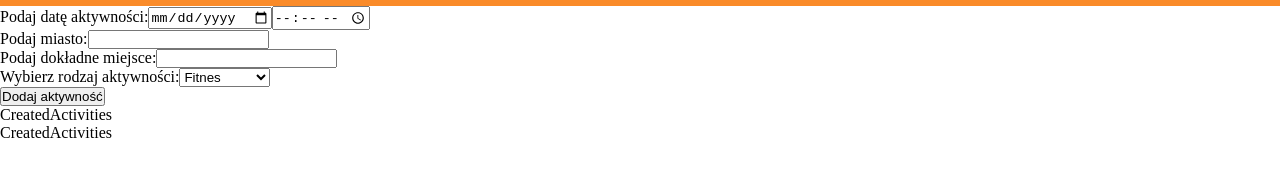
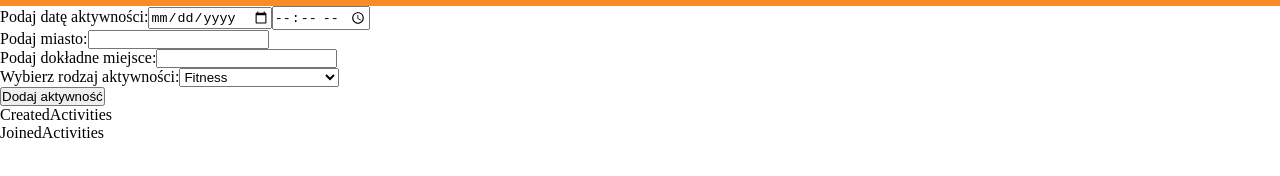
Before and after one commit to infoshareacademy/jfdzr8-team-szalone-wiewiory, a React (Create React App) app in the folder fitpals/: page /my-fitpal in a window 1280 px wide. Shown: the part 212-388 px from the top of the page. Built offline with nearby package versions, Linux system fonts and the light colour scheme.

Commit message:
Add validate to form when user add activity

```diff
--- a/fitpals/src/components/YourActivity/FormActivities/FormActivities.jsx
+++ b/fitpals/src/components/YourActivity/FormActivities/FormActivities.jsx
@@ -31,23 +31,35 @@ export const FormActivity = () => {
     <form onSubmit={handleSubmit}>
       <div>
         <label htmlFor="date">Podaj datę aktywności:</label>
-        <input type="date" name="date" id="date" />
-        <input type="time" name="time" id="time" />
+        <input type="date" name="date" id="date" required />
+        <input type="time" name="time" id="time" required />
       </div>
       <div>
         <label htmlFor="city">Podaj miasto:</label>
-        <input type="text" name="city" id="city" />
+        <input type="text" name="city" id="city" required />
       </div>
       <div>
         <label htmlFor="place">Podaj dokładne miejsce:</label>
-        <input type="text" name="place" id="place" />
+        <input type="text" name="place" id="place" required />
       </div>
       <div>
         <label htmlFor="activity">Wybierz rodzaj aktywności:</label>
-        <select name="activity" id="activity">
-          <option value="fitness">Fitnes</option>
+        <select name="activity" id="activity" required>
+          <option value="fitness">Fitness</option>
+          <option value="gym">Siłownia</option>
+          <option value="swimming">Pływanie</option>
+          <option value="jogging">Jogging</option>
+          <option value="skating">Jazda na rolkach</option>
+          <option value="cycling">Jazda na rowerze</option>
           <option value="football">Piłka nożna</option>
-          <option value="gym">Siłownia</option>
+          <option value="basketball">Koszykówka</option>
+          <option value="volleyball">Siatkówka</option>
+          <option value="squash">Squash</option>
+          <option value="tennis">Tenis</option>
+          <option value="table-tennis">Tenis stołowy</option>
+          <option value="climbing-wall">Ścianka wspinaczkowa</option>
+          <option value="trekking">Trekking</option>
+          <option value="boxing">Boks</option>
         </select>
       </div>
       <div>
--- a/fitpals/src/components/YourActivity/JoinedActivities/JoinedActivities.jsx
+++ b/fitpals/src/components/YourActivity/JoinedActivities/JoinedActivities.jsx
@@ -1,3 +1,3 @@
 export const JoinedActivities = () => {
-  return <p>CreatedActivities</p>;
+  return <p>JoinedActivities</p>;
 };
```
